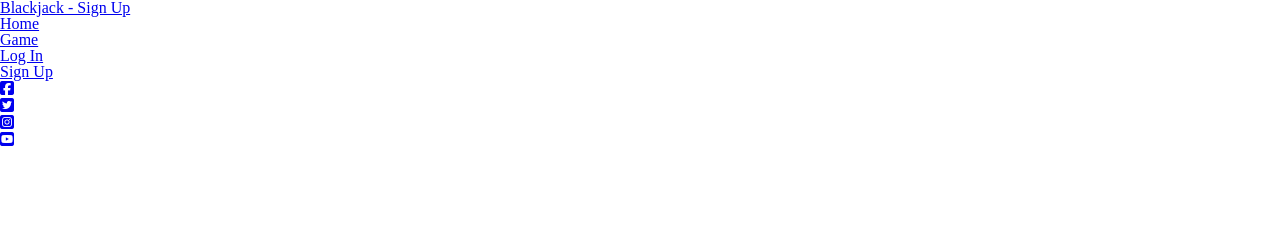
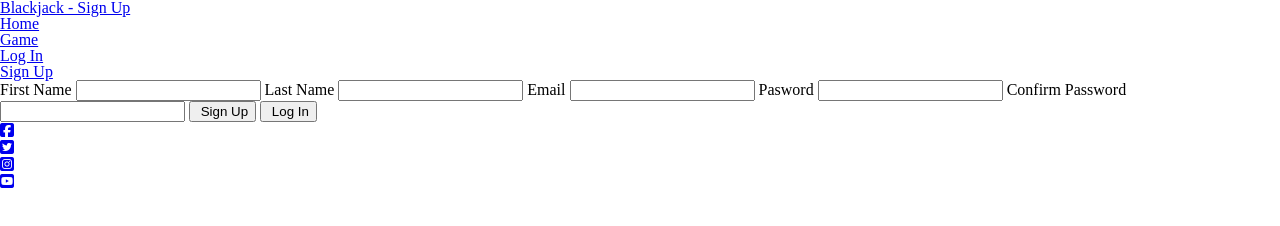
Before and after one commit to arthurmezaonik/portfolio_project_02, a plain HTML site: page signup.html in a window 1280 px wide. Drawn offline with Linux system fonts and the light colour scheme.

Commit message:
Add basic structure to sign up page

```diff
--- a/signup.html
+++ b/signup.html
@@ -39,7 +39,22 @@
     </header>
 
     <main>
-
+        <div>
+            <form action="">
+                <label for="fname">First Name</label>
+                <input type="text" name="fname" id="fname">
+                <label for="lname">Last Name</label>
+                <input type="text" name="lname" id="lname">
+                <label for="email">Email</label>
+                <input type="email" name="email" id="email">
+                <label for="password">Pasword</label>
+                <input type="password" name="password" id="password">
+                <label for="cpassword">Confirm Password</label>
+                <input type="password" name="cpassword" id="cpassword">
+                <input type="button" name="sign_up" id="sign_up" value=" Sign Up">
+                <input type="button" name="log_in" id="log_in" value=" Log In">
+            </form>
+        </div>
     </main>
 
     <!-- Footer -->
```
